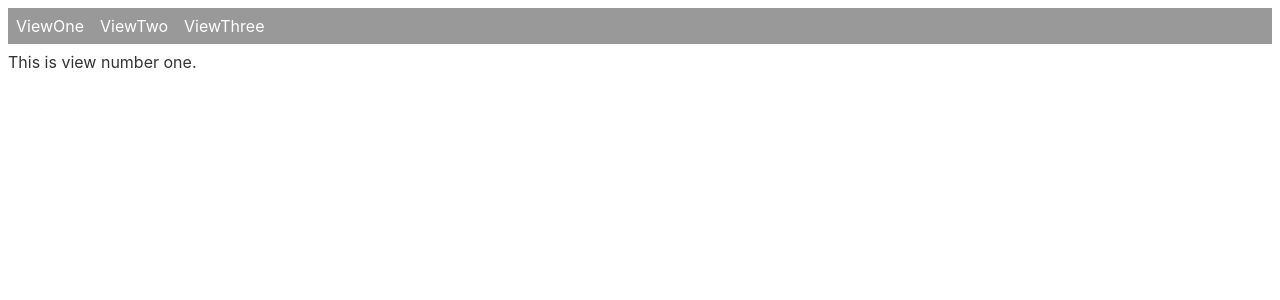
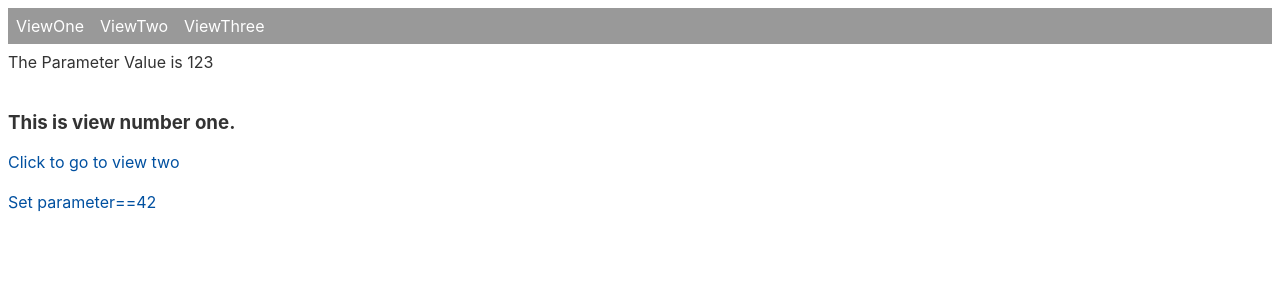
Before and after one commit to ecurbsniktaw/svelte-multiview-template, a Svelte app: page / in a window 1280 px wide. Shown: the top 300 px of the page. Built offline with nearby package versions, Linux system fonts and the light colour scheme.

Commit message:
before event handler consolidation

```diff
--- a/src/App.svelte
+++ b/src/App.svelte
@@ -10,8 +10,14 @@
 
 	let whichView = 'one'; // At startup, show the first view.
 
+	let theParam = "123";
+
 	function navClicked(event) {
 		whichView = event.detail;
+	}
+
+	function pClicked(event) {
+		theParam = event.detail;
 	}
 
   </script>
@@ -26,13 +32,22 @@
 	on:threeclicked={navClicked}
   />
 
+  The Parameter Value is {theParam}<br><br>
+
   {#if whichView=='one'}
-	<View1 />
+	<View1
+	on:oneclicked={navClicked}
+	on:twoclicked={navClicked}
+	on:threeclicked={navClicked}
+	on:paramClicked={pClicked}
+	/>
 
   {:else if whichView=='two'}
 	<View2 />
 
   {:else}
-  	<View3 />
+	  <View3
+	  on:paramClicked={pClicked}
+	  />
 
   {/if}
--- a/src/View1.svelte
+++ b/src/View1.svelte
@@ -1 +1,27 @@
-This is view number one.
+<script>
+    import { createEventDispatcher } from "svelte";
+    const dispatch = createEventDispatcher();
+
+    function clickedToTwo() {
+      dispatch("twoclicked", 'two');
+    }
+
+    function handleClick(param) {
+        dispatch("paramClicked", param);
+    }
+
+</script>
+
+<h3>This is view number one. </h3>
+
+<a
+href
+on:click|preventDefault={clickedToTwo}>
+Click to go to view two
+</a>
+<br><br>
+<a
+href
+on:click|preventDefault={() => handleClick("42")}>
+Set parameter==42
+</a>
--- a/src/View3.svelte
+++ b/src/View3.svelte
@@ -1 +1,21 @@
+<script>
+    import { createEventDispatcher } from "svelte";
+    const dispatch = createEventDispatcher();
+
+    function clickedToTwo() {
+      dispatch("twoclicked", 'two');
+    }
+
+    function handleClick(param) {
+        dispatch("paramClicked", param);
+    }
+
+</script>
+
 View number 3
+<br><br>
+<a
+href
+on:click|preventDefault={() => handleClick("5968")}>
+Set parameter==5968
+</a>
```
Also changed, not shown: log.txt (added).
